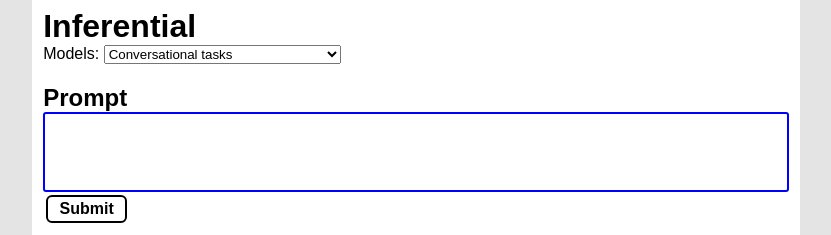
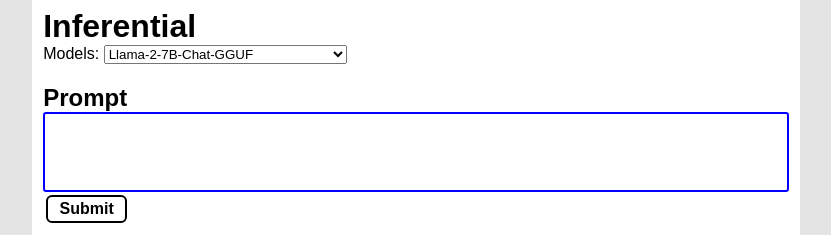
Before and after one commit to jncraton/inferential, a Flask app: page /playground in a window 1280 px wide. Shown: the top 235 px of the page, without its empty margins (224-1055 px from the left). Run offline with Flask 3, Linux system fonts and the light colour scheme.

Commit message:
create connection between api and js

```diff
--- a/app.py
+++ b/app.py
@@ -45,6 +45,9 @@
 @app.route("/api")
 def api():
     query = request.args.get("input", "")
+    model = request.args.get("model", "")
+    selected_model = config_index["models"][model]
+
     if query == "":
         return "Error: No prompt was provided.", 400  # 400 Bad Request
     if len(query) >= 250:
--- a/static/data.js
+++ b/static/data.js
@@ -3,6 +3,9 @@
 const output = document.getElementById('outputResponse')
 const input = document.getElementById('input')
 const modelSelect = document.getElementById('models')
+
+// Current selected Model
+const currentModel = 0
 
 // Event Listners
 button.addEventListener('click', submitButton)
@@ -16,16 +19,18 @@
 
 modelSelect.addEventListener('change', event => {
   const model = event.target.value
-  if (model == 'Conversational tasks') {
-    // fastchat-t5-3b-v1.0
-  } else if (model == 'Coding tasks') {
-    // codet5p-220m-py
-  } else if (model == 'Creative writing tasks') {
-    // LaMini-GPT-124M
-  } else if (model == 'Large tasks') {
-    // flan-alpaca-gpt4-xl
-  } else if (model == 'Summarization and translation tasks') {
-    // flan-t5-xl
+  if (model == 'TheBloke/Llama-2-7B-Chat-GGUF') {
+    currentModel = 0
+  } else if (model == 'jncraton/LaMini-Flan-T5-783M-ct2-int8') {
+    currentModel = 1
+  } else if (model == 'TheBloke/Llama-2-7B-Chat-GGML') {
+    currentModel = 2
+  } else if (model == 'TheBloke/Nous-Capybara-7B-v1.9-GGUF') {
+    currentModel = 3
+  } else if (model == 'TheBloke/TinyLlama-1.1B-1T-OpenOrca-GGUF') {
+    currentModel = 4
+  } else if (model == 'marella/gpt-2-ggml') {
+    currentModel = 5
   }
 })
 
@@ -33,7 +38,9 @@
 function submitButton() {
   output.innerText = 'Loading...'
 
-  fetch('/api?' + new URLSearchParams({ input: input.value }))
+  fetch(
+    '/api?' + new URLSearchParams({ input: input.value, model: currentModel }),
+  )
     .then(response => {
       const textStream = response.body.getReader()
       let accumulatedData = '' // To accumulate the data
--- a/templates/index.html
+++ b/templates/index.html
@@ -34,13 +34,22 @@
       <div class="left">
         <label class="left" for="models">Models:</label>
         <select id="models">
-          <option value="Conversational tasks">Conversational tasks</option>
-          <option value="Coding tasks">Coding tasks</option>
-          <option value="Creative writing tasks">Creative writing tasks</option>
-          <option value="Large tasks">Large tasks</option>
-          <option value="Summarization and translation tasks">
-            Summarization and translation tasks
+          <option value="TheBloke/Llama-2-7B-Chat-GGUF">
+            Llama-2-7B-Chat-GGUF
           </option>
+          <option value="jncraton/LaMini-Flan-T5-783M-ct2-int8">
+            LaMini-Flan-T5-783M-ct2-int8
+          </option>
+          <option value="TheBloke/Llama-2-7B-Chat-GGML">
+            Llama-2-7B-Chat-GGML
+          </option>
+          <option value="TheBloke/Nous-Capybara-7B-v1.9-GGUF">
+            Nous-Capybara-7B-v1.9-GGUF
+          </option>
+          <option value="TheBloke/TinyLlama-1.1B-1T-OpenOrca-GGUF">
+            TinyLlama-1.1B-1T-OpenOrca-GGUF
+          </option>
+          <option value="marella/gpt-2-ggml">marella/gpt-2-ggml</option>
         </select>
       </div>
 
```
